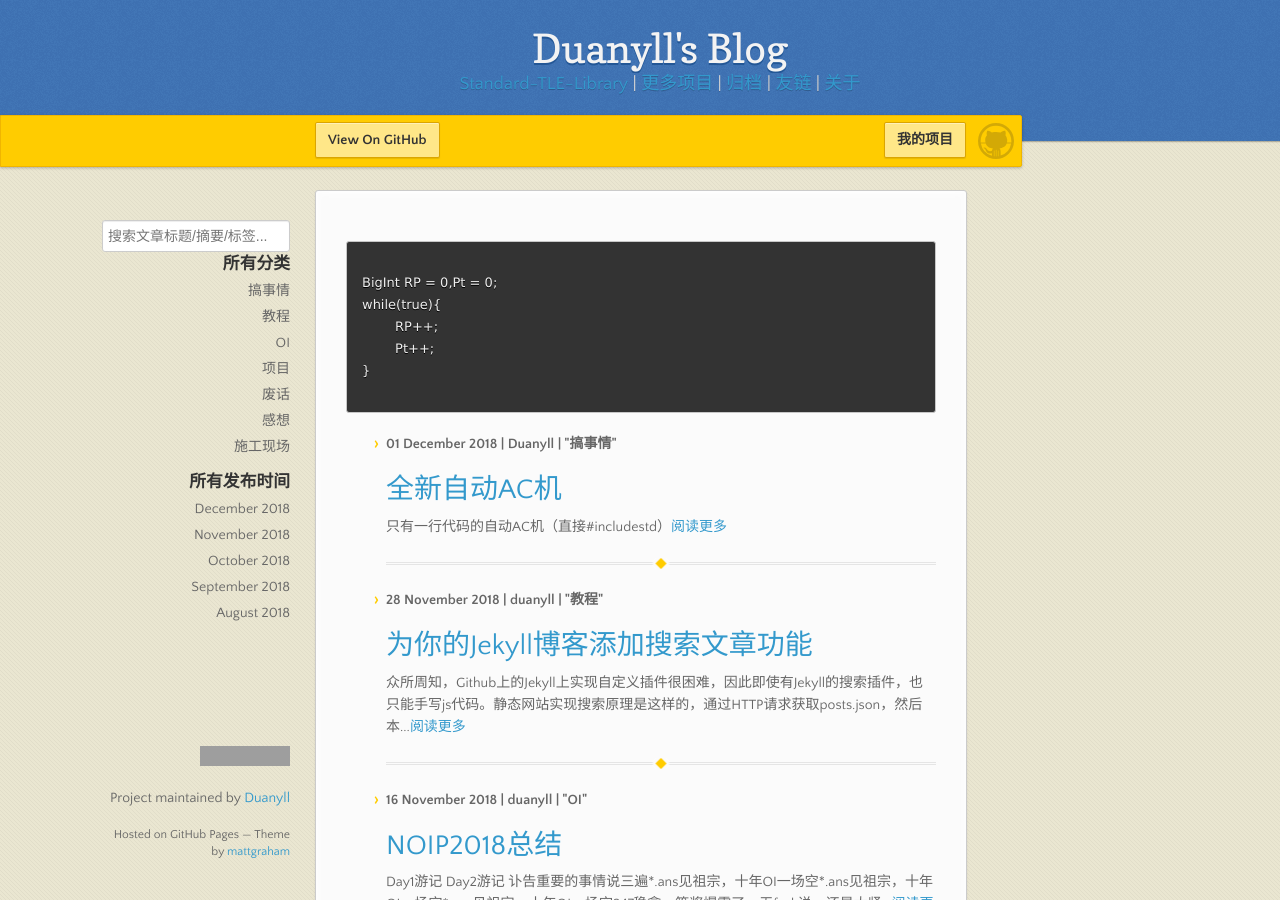
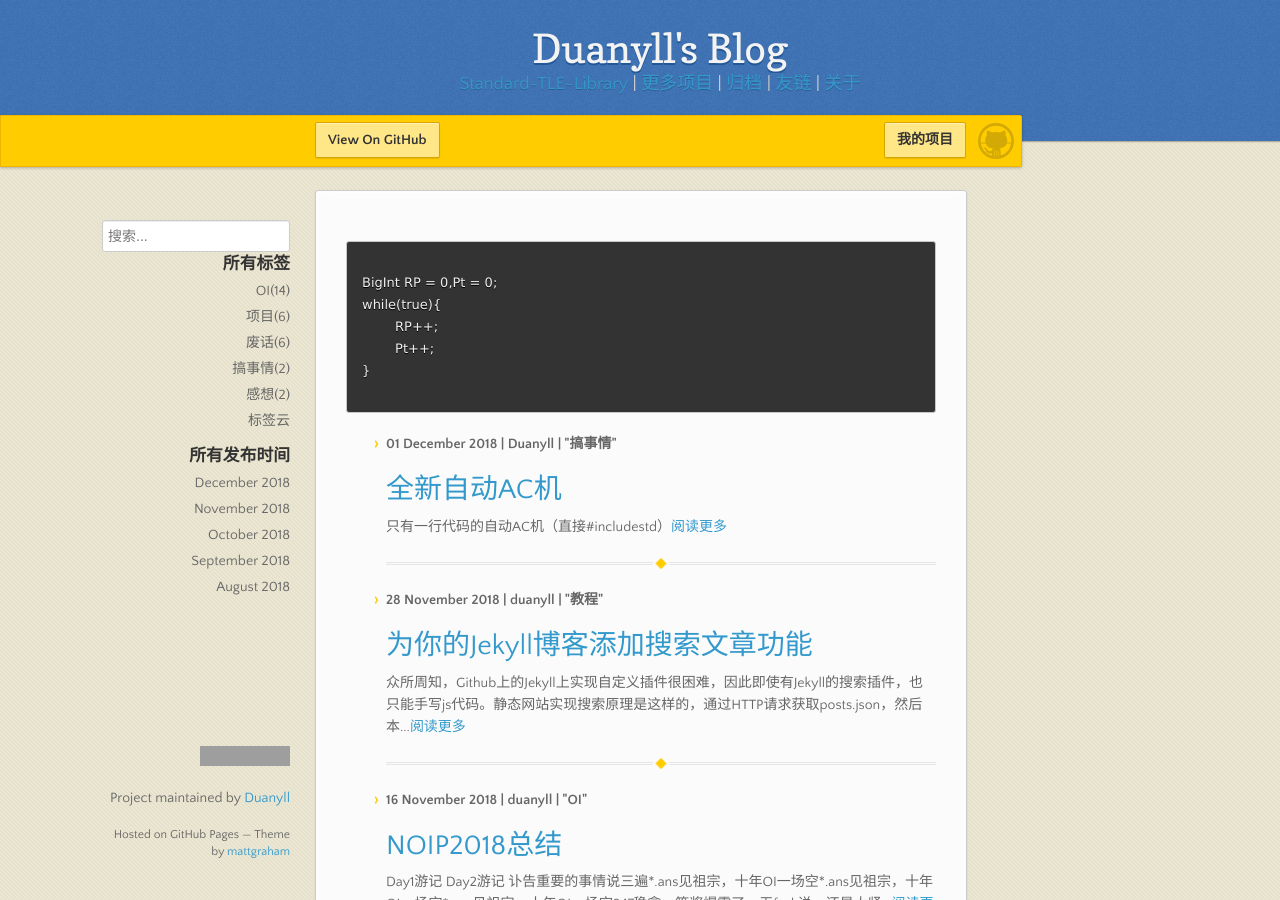
Before and after one commit to Duanyll/duanyll.com, a Jekyll site: the page built from index.html, in a window 1280 px wide and 900 px high. Built offline with Jekyll 4.4.1, drawn with Linux system fonts in a browser that asks for light colours; some of the changed lines change nothing that is shown; grey boxes are pictures that could not be loaded.

Commit message:
添加了一个简陋的标签云

```diff
--- a/_config.yml
+++ b/_config.yml
@@ -1,2 +1,3 @@
 excerpt_separator:  '<!-- more -->'
 lang: zh-cn
+title: Duanyll.com
--- a/assets/js/indexloader.js
+++ b/assets/js/indexloader.js
@@ -70,7 +70,7 @@
 	box.setAttribute('type', 'text');
 	box.setAttribute('id', 'search-box');
 	box.setAttribute('class', 'sbox');
-	box.setAttribute('placeholder', '搜索文章标题/摘要/标签...');
+	box.setAttribute('placeholder', '搜索...');
 	box.oninput = function () {
 		var text = this.value;
 		if (text != "") {
@@ -89,31 +89,75 @@
 	document.getElementById('nav-ul').appendChild(box);
 }
 
+var tagsCount;
+var tagCloudView;
+
+function tagForSort(name, count) {
+	this.name = name;
+	this.count = count;
+	return this;
+}
+
+//可以对对象中的任何属性进行排序
+function sortByProperty(property) {
+	function sortfun(obj1, obj2) {
+		//核心代码
+		if (obj1[property] > obj2[property]) return -1
+		else if (obj1[property] < obj2[property]) return 1
+		else if (obj1[property] == obj2[property]) return 0
+	}
+	return sortfun
+}
+
+function shuffle(a) {
+	var len = a.length;
+	for (var i = 0; i < len; i++) {
+		var end = len - 1;
+		var index = (Math.random() * (end + 1)) >> 0;
+		var t = a[end];
+		a[end] = a[index];
+		a[index] = t;
+	}
+	return a;
+};
+
 function initTags(list) {
 	var header = document.createElement('li');
 	header.setAttribute('class', 'tag-h1');
-	header.innerHTML = "<a href='#'>所有分类</a>";
+	header.innerHTML = "<a href='#'>所有标签</a>";
 	header.onclick = showAllPost;
 
 	let nav = document.getElementById('nav-ul');
 	nav.appendChild(header);
 
-	var allTags = new Set([]);
-	for (let i = 0; i < list.length; i++) {
-		for (let j = 0; j < list[i].tags.length; j++){
-			if (!allTags.has(list[i].tags[j])) {
-				allTags.add(list[i].tags[j]);
+	tagsCount = new Map();
+	list.forEach(post => {
+		post.tags.forEach(tag => {
+			if (!tagsCount.has(tag)) {
+				tagsCount.set(tag, 1);
+			} else {
+				tagsCount.set(tag, tagsCount.get(tag) + 1);
 			}
-		}
-	}
+		});
+	});
 
-	allTags.forEach(tag => {
+	let sortTemp = [];
+
+	for (var [tag, count] of tagsCount) {
+		sortTemp.push(new tagForSort(tag, count));
+	};
+
+	sortTemp.sort(sortByProperty("count"));
+
+	for (let i = 0; i < 5; i++){
+		let tag = sortTemp[i].name;
+		let count = sortTemp[i].count;
 		let label = document.createElement('li');
-		label.innerHTML = '<a href="#">' + tag + '</a>';
+		label.innerHTML = '<a href="#">' + tag + '(' + count + ')' + '</a>';
 		label.setAttribute('class', 'tag-h2');
 		label.onclick = function () {
 			var list = [];
-			var tag = this.innerText;
+			var tag = this.innerText.split('(')[0];
 			postList.forEach(post => {
 				if (post.tags.indexOf(tag) > -1) {
 					list.push(post);
@@ -122,7 +166,39 @@
 			showSelectedPost(list);
 		}
 		nav.appendChild(label);
-	});
+	}
+
+	tagCloudView = document.createElement('p');
+	let maxCount = sortTemp[0].count;
+	sortTemp = shuffle(sortTemp);
+	for (let i = 0; i < sortTemp.length; i++) {
+		let tag = sortTemp[i].name;
+		let count = sortTemp[i].count;
+		let label = document.createElement('span');
+		label.innerHTML = '<a href="#">' + tag + '(' + count + ')' + '</a>';
+		let fontSize = 18 + count / maxCount * 36;
+		label.setAttribute("style", 'font-size:' + Math.round(fontSize) + 'px;margin:20px;');
+		label.onclick = function () {
+			var list = [];
+			var tag = this.innerText.split('(')[0];
+			postList.forEach(post => {
+				if (post.tags.indexOf(tag) > -1) {
+					list.push(post);
+				}
+			});
+			showSelectedPost(list);
+		}
+		tagCloudView.appendChild(label);
+	}
+
+	let btnShowTagCloud = document.createElement('li');
+	btnShowTagCloud.setAttribute('class', 'tag-h2');
+	btnShowTagCloud.innerHTML = "<a href='#'>标签云</a>";
+	btnShowTagCloud.onclick = function () {
+		clearSection();
+		section.appendChild(tagCloudView);
+	}
+	nav.appendChild(btnShowTagCloud);
 }
 
 function extractDate(str){
@@ -186,6 +262,7 @@
 }
 
 function clearSection() {
+	postToShow = [];
 	section = document.getElementById('posts');
 	section.innerHTML = "";
 }
```
